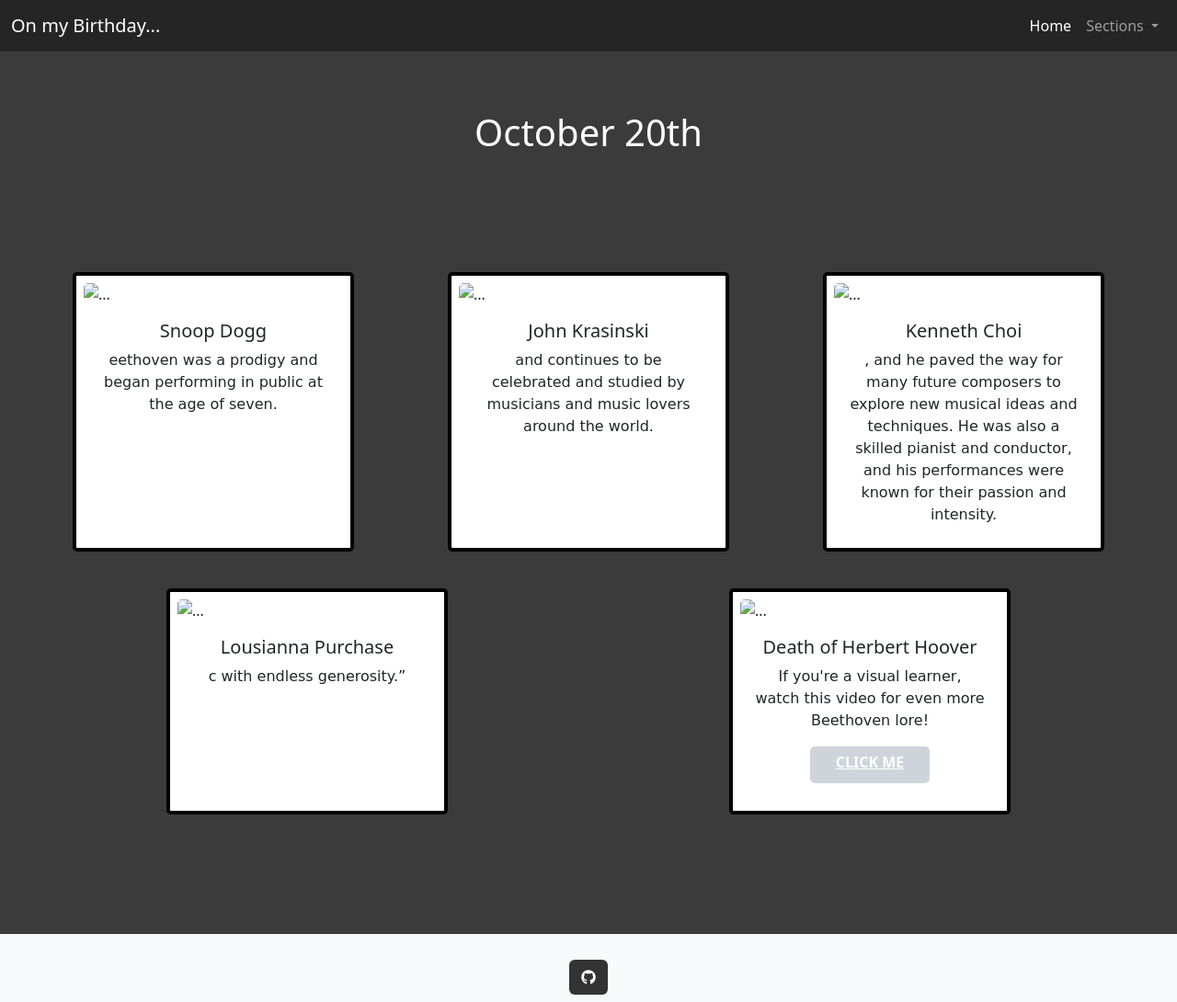
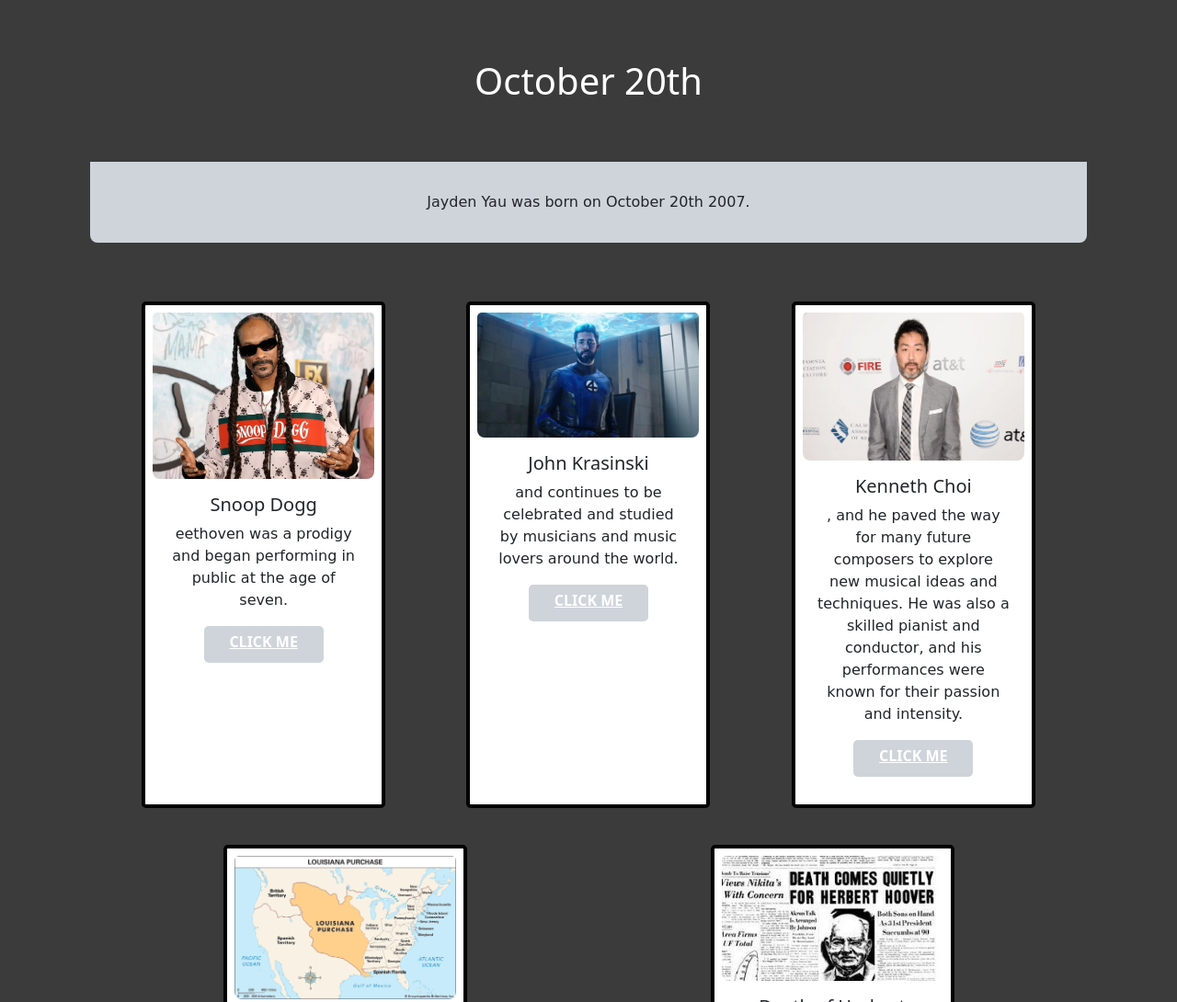
Before and after one commit to Jaydeny-png/OnMyBirthday, a plain HTML site: page index.html in a window 1280 px wide. Shown: the top 1090 px of the page at 92% size. Drawn offline with nearby package versions, Linux system fonts and the light colour scheme.

Commit message:
Progress

```diff
--- a/index.html
+++ b/index.html
@@ -12,59 +12,6 @@
 </head>
 
 <body>
-    <!-- Nav Bar -->
-    <nav class="navbar navbar-expand-lg bg-body-none navbar-dark">
-        <div class="container-fluid">
-            <a class="navbar-brand" href="#">On my Birthday...</a>
-            <button class="navbar-toggler" type="button" data-bs-toggle="collapse" data-bs-target="#navbarScroll"
-                aria-controls="navbarScroll" aria-expanded="false" aria-label="Toggle navigation">
-                <span class="navbar-toggler-icon"></span>
-            </button>
-            <div class="collapse navbar-collapse" id="navbarScroll">
-                <ul class="navbar-nav ms-auto my-2 my-lg-0 navbar-nav-scroll" style="--bs-scroll-height: 200px;">
-
-                    <li class="nav-item">
-                        <a class="nav-link active" aria-current="page" href="index.html">Home</a>
-                    </li>
-
-                    <li class="nav-item dropdown">
-                        <a class="nav-link dropdown-toggle" href="#" role="button" data-bs-toggle="dropdown"
-                            aria-expanded="false">
-                            Sections
-                        </a>
-                        <ul class="dropdown-menu">
-
-                            <li><a class="dropdown-item" href="#Early">Snoop Dogg</a></li>
-                            <li>
-                                <hr class="dropdown-divider">
-                            </li>
-
-                            <li><a class="dropdown-item" href="#Acc">John Krasinski</a></li>
-                            <li>
-                                <hr class="dropdown-divider">
-                            </li>
-
-                            <li><a class="dropdown-item" href="#Contr">Kenneth Choi</a></li>
-                            <li>
-                                <hr class="dropdown-divider">
-                            </li>
-
-                            <li><a class="dropdown-item" href="#Life">Lousianna Purchase</a></li>
-                            <li>
-                                <hr class="dropdown-divider">
-                            </li>
-
-                            <li><a class="dropdown-item" href="#Vid">Death of Herbert Hoover</a></li>
-                            <li>
-                                <hr class="dropdown-divider">
-                            </li>
-
-                        </ul>
-
-            </div>
-        </div>
-    </nav>
-    <!-- Nav Bar END -->
     <div class="container">
 
         <!-- Header Section-->
@@ -73,53 +20,57 @@
             <div class="col-12 p-5 text-center bg-hero-image rounded-top-3">
                 <div class="d-flex justify-content-center align-items-center h-100">
                     <div class="text-white">
-
                         <h1 class="mb-3">
                             October 20th
+                        </h1>
                         </h1>
                     </div>
                 </div>
             </div>
             <!-- Hero End-->
+            <div class="col-12 mb-3 my-lg-0 p-3 bg-dark-subtle rounded-bottom-3 text-center">
+                <p class="m-3">
+                    Jayden Yau was born on October 20th 2007. </p>
             </div>
-        <!-- Header Section END-->
-
         </div>
 
         <div class="container-fluid">
             <!-- Gallery-->
             <div class="row m-3 justify-content-around g-5">
                 <!-- Snoop -->
-            <div id="Early" class="card col-12 col-lg-3 p-2">
-                <img src="Young_Beethoven-Mahler.webp" class="card-img-top rounded-bottom-3" alt="...">
+                <div id="Dawg" class="card col-12 col-lg-3 p-2">
+                    <img src="snoop.webp" class="card-img-top rounded-bottom-3" alt="...">
                     <div class="card-body text-center">
                         <h5 class="card-title">Snoop Dogg</h5>
                         <p class="card-text">eethoven was a prodigy and began performing in public at the
                             age of seven.
                         </p>
+                        <a href="" class="custombutton">CLICK ME</a>
                     </div>
                 </div>
                 <!-- Snoop END-->
                 <!-- John Life -->
-            <div id="Acc"class="card col-12 col-lg-3 p-2">
-                <img src="images.jfif" class="card-img-top rounded-bottom-3" alt="...">
+                <div id="Office" class="card col-12 col-lg-3 p-2">
+                    <img src="Reeds.webp" class="card-img-top rounded-bottom-3" alt="...">
                     <div class="card-body text-center">
                         <h5 class="card-title">John Krasinski</h5>
                         <p class="card-text"> and continues to be celebrated and studied by
                             musicians and music lovers around the world.
                         </p>
+                        <a href="" class="custombutton">CLICK ME</a>
                     </div>
                 </div>
                 <!-- John END-->
                 <!-- Choi -->
-            <div id="Contr" class="card col-12 col-lg-3 p-2">
-                <img src="SpurJapWaltz.jpg" class="card-img-top rounded-bottom-3" alt="...">
+                <div id="Health" class="card col-12 col-lg-3 p-2">
+                    <img src="Him.webp" class="card-img-top rounded-bottom-3" alt="...">
                     <div class="card-body text-center">
                         <h5 class="card-title">Kenneth Choi</h5>
                         <p class="card-text">, and he paved the way for many future
                             composers to explore new musical ideas and techniques. He was also a skilled pianist and
                             conductor, and his performances were known for their passion and intensity.
                         </p>
+                        <a href="" class="custombutton">CLICK ME</a>
                     </div>
                 </div>
                 <!-- Choi END-->
@@ -129,22 +80,23 @@
             <!-- Gallery 2-->
             <div class="row m-3 justify-content-around g-4">
                 <!-- Lousianna Life -->
-            <div id="Life" class="card col-12 col-lg-3 p-2">
-                <img src="Beetoven3.webp" class="card-img-top rounded-bottom-3" alt="...">
+                <div id="Half" class="card col-12 col-lg-3 p-2">
+                    <img src="Louisiana-Purchase-size.webp" class="card-img-top rounded-bottom-3" alt="...">
                     <div class="card-body text-center">
                         <h5 class="card-title">Lousianna Purchase</h5>
                         <p class="card-text">c with endless generosity.”</p>
+                        <a href="" class="custombutton">CLICK ME</a>
                     </div>
                 </div>
                 <!-- Lousianna END-->
                 <!-- Death -->
-            <div id="Vid" class="card col-12 col-lg-3 p-2">
-                <img src="maxresdefault.jpg" class="card-img-top rounded-bottom-3" alt="...">
+                <div id="York" class="card col-12 col-lg-3 p-2">
+                    <img src="Herbert.jfif" class="card-img-top rounded-bottom-3" alt="...">
                     <div class="card-body text-center">
                         <h5 class="card-title">Death of Herbert Hoover</h5>
                         <p class="card-text">If you're a visual learner, watch this video for even more Beethoven lore!
                         </p>
-                    <a href="https://www.youtube.com/watch?v=-kSEi9QL0Qc" class="custombutton">CLICK ME</a>
+                        <a href="" class="custombutton">CLICK ME</a>
                     </div>
                 </div>
                 <!-- Death END-->
```
Also changed, not shown: Herbert.jfif (added), Him.webp (added), Louisiana-Purchase-size.webp (added), Reeds.webp (added), Spideychoi.jpg (added), dogg.jpg (added), mqdefault.jpg (added), snoop.webp (added). Lines whose indentation alone changed are shown as unchanged.
